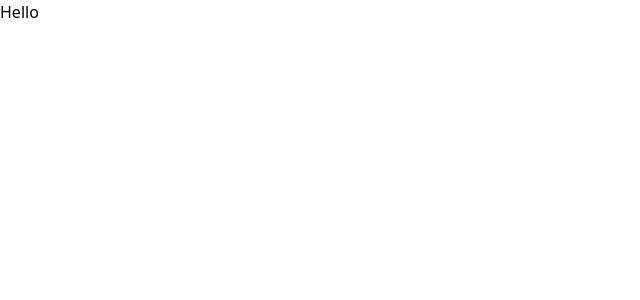
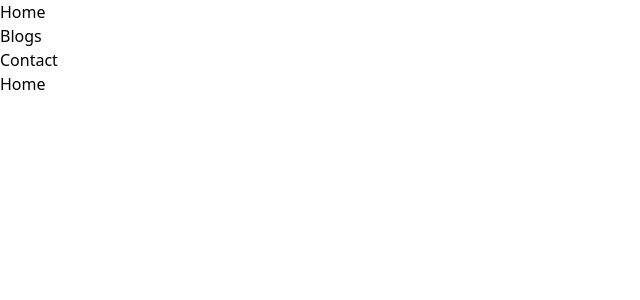
Before and after one commit to etienne1698/dogs_park, a React (Vite) app: page / in a window 1280 px wide. Shown: the top 300 px of the page, without its empty margins (0-640 px from the left). Built offline with nearby package versions, Linux system fonts and the light colour scheme.

Commit message:
reactrouter install

```diff
--- a/package.json
+++ b/package.json
@@ -25,6 +25,7 @@
     "eslint-plugin-react-refresh": "^0.4.9",
     "globals": "^15.9.0",
     "postcss": "^8.4.41",
+    "react-router-dom": "^6.26.1",
     "tailwindcss": "^3.4.10",
     "vite": "^5.4.1"
   }
--- a/src/App.jsx
+++ b/src/App.jsx
@@ -1,9 +1,17 @@
-function App() {
+import { BrowserRouter, Routes, Route } from "react-router-dom";
+import Home from "./pages/Home";
+import Contact from "./pages/Contact";
+import Layout from "./pages/Layout"
+
+export default function App() {
   return (
-
-    <h1>Hello</h1>
-
-  )
+    <BrowserRouter>
+      <Routes>
+        <Route path="/" element={<Layout />}>
+          <Route index element={<Home />} />
+          <Route path="contact" element={<Contact />} />
+        </Route>
+      </Routes>
+    </BrowserRouter>
+  );
 }
-
-export default App
--- /dev/null
+++ b/src/pages/Contact.jsx
@@ -0,0 +1,5 @@
+const Contact = () => {
+    return <h1>Contact Me</h1>;
+  };
+
+  export default Contact;
--- /dev/null
+++ b/src/pages/Home.jsx
@@ -0,0 +1,5 @@
+const Home = () => {
+    return <h1>Home</h1>;
+  };
+
+  export default Home;
--- /dev/null
+++ b/src/pages/Layout.jsx
@@ -0,0 +1,25 @@
+import { Outlet, Link } from "react-router-dom";
+
+const Layout = () => {
+  return (
+    <>
+      <nav>
+        <ul>
+          <li>
+            <Link to="/">Home</Link>
+          </li>
+          <li>
+            <Link to="/blogs">Blogs</Link>
+          </li>
+          <li>
+            <Link to="/contact">Contact</Link>
+          </li>
+        </ul>
+      </nav>
+
+      <Outlet />
+    </>
+  )
+};
+
+export default Layout;
```
Also changed, not shown: 1 other file (tests, documents, lock files or other folders).
